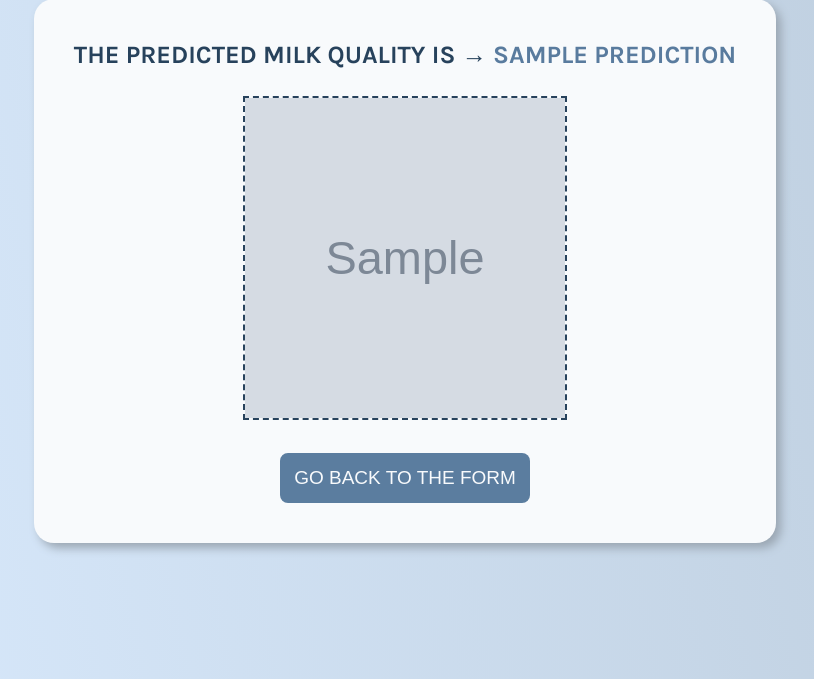
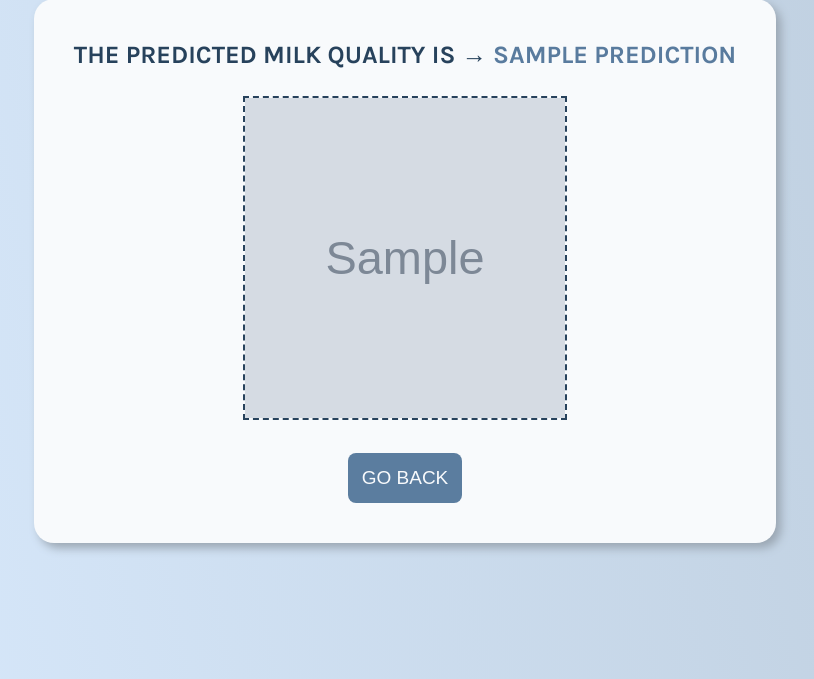
Before and after one commit to hannahkaith/milk-quality-prediction, a Flask app: template templates/result.html in a window 1280 px wide. Shown: the part 137-816 px from the top of the page, without its empty margins (235-1049 px from the left). Run offline with Flask 3, Linux system fonts and the light colour scheme; the template is opened without the code that fills it: most values are stand-ins (such as "Sample title", 1, 10 or a date in 2020); grey boxes marked "Sample" are stand-in pictures.

Commit message:
Update result.html

```diff
--- a/templates/result.html
+++ b/templates/result.html
@@ -18,7 +18,7 @@
             <br><br>
 
             <form action="/">
-                <button type="submit">Go Back to the Form</button>
+                <button type="submit">Go Back</button>
             </form>
 
         </div>
```
